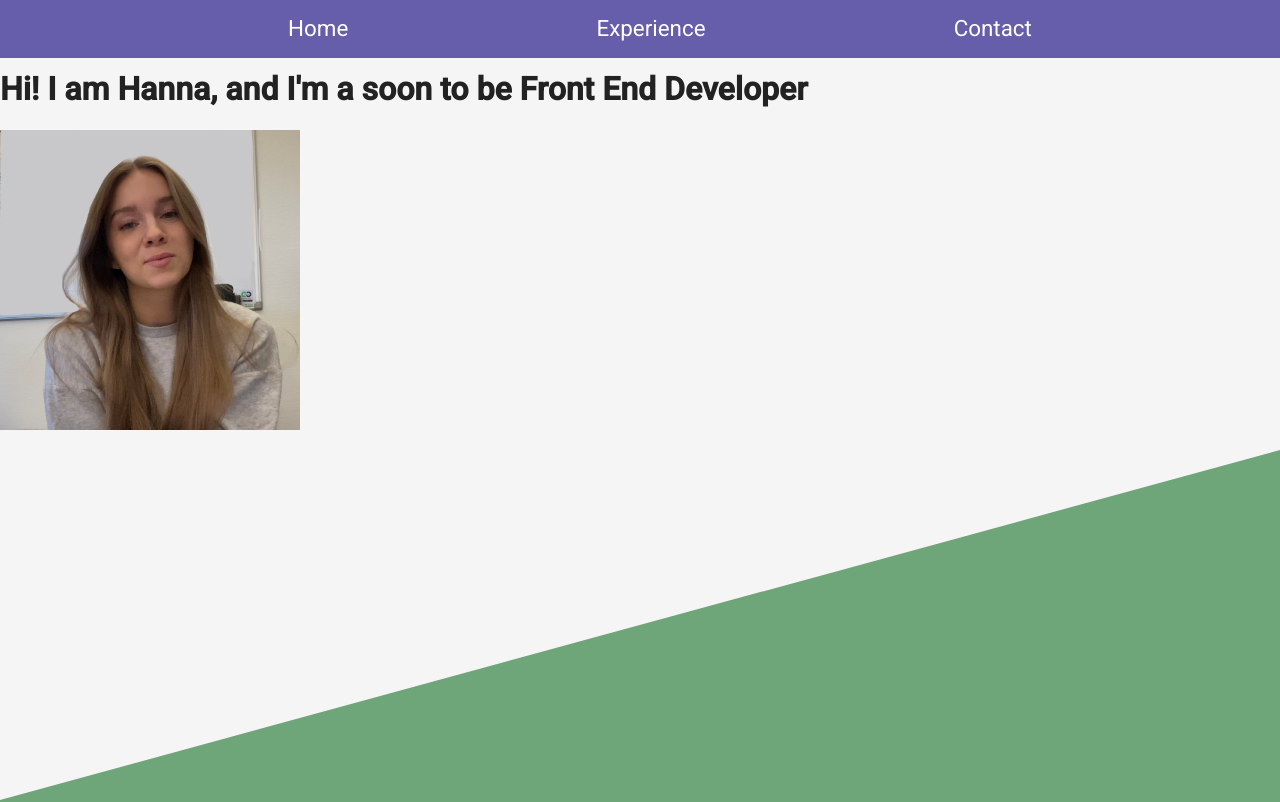
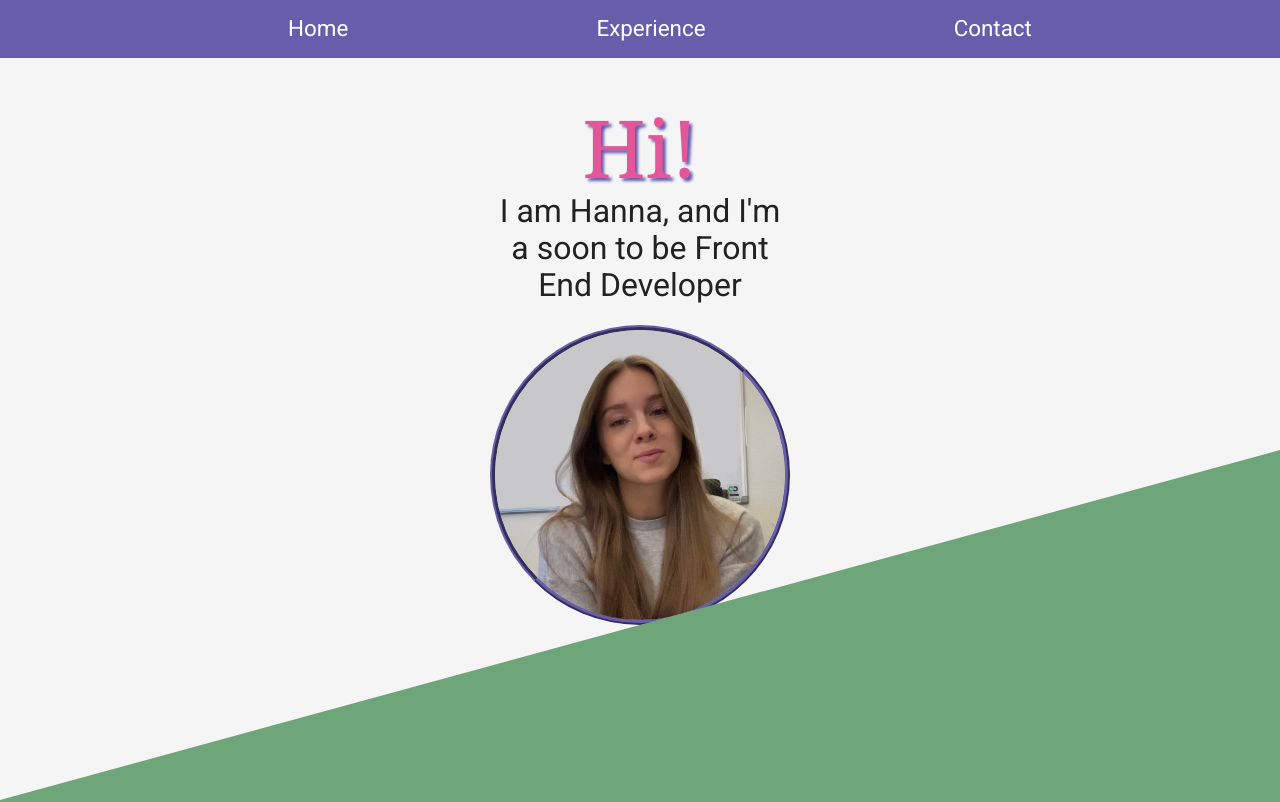
Before and after one commit to Medieinstitutet/inl-3-cv-med-css-hannaforssell, a website built with Parcel: page index.html in a window 1280 px wide. Shown: the top 802 px of the page. Built offline with nearby package versions, Linux system fonts and the light colour scheme.

Commit message:
:lipstick: Fix: Styles the home page

```diff
--- a/index.html
+++ b/index.html
@@ -39,8 +39,8 @@
       </nav>
 
       <div class="intro">
-        <h1>Hi! I am Hanna, and I'm a soon to be Front End Developer</h1>
-        <img src="img/header-photo-hannaforssell.JPG" alt="Hanna Forssell" width="300" height="300">
+        <h1><span class="intro-greeting">Hi!</span><br>I am Hanna, and I'm a soon to be Front End Developer</h1>
+        <img src="img/header-photo-hannaforssell.JPG" alt="Hanna Forssell" width="300" height="300" loading="lazy">
       </div>
     </header>
 
@@ -96,10 +96,10 @@
         Click on these links to find out more about me:
       </h3>
         <a href="https://www.linkedin.com/in/hanna-forssell-51a836222/" target="_blank">
-          <img src="img/linkedin-logo.jpg" alt="LinkedIn" width="120" height="120">
+          <img src="img/linkedin-logo.jpg" alt="LinkedIn" width="120" height="120" loading="lazy">
         </a>
         <a href="https://github.com/hannaforssell" target="_blank">
-          <img src="img/github-logo.jpg" alt="GitHub" width="120" height="120">
+          <img src="img/github-logo.jpg" alt="GitHub" width="120" height="120" loading="lazy">
         </a>
     </div>
 
--- a/styles/layout/_base.scss
+++ b/styles/layout/_base.scss
@@ -39,7 +39,30 @@ nav {
 }
 
 .intro {
-  padding-top: 50px;
+  padding-top: 80px;
+  display: flex;
+  flex-direction: column;
+  align-items: center;
+
+  h1 {
+    width: 300px;
+    text-align: center;
+    font-size: 2rem;
+    font-weight: 400;
+
+    .intro-greeting {
+      color: #e3569a;
+      font-family: Georgia, 'Times New Roman', Times, serif;
+      font-size: 5rem;
+      font-weight: 500;
+      text-shadow: 3px 3px 3px #665dab;
+    }
+  }
+
+  img {
+    border-radius: 100%;
+    border: 5px ridge #665dab;
+  }
 }
 
 /*-----------------The angle on the first page-----------------*/
```
Also changed, not shown: styles/style.css, 1 other file.
